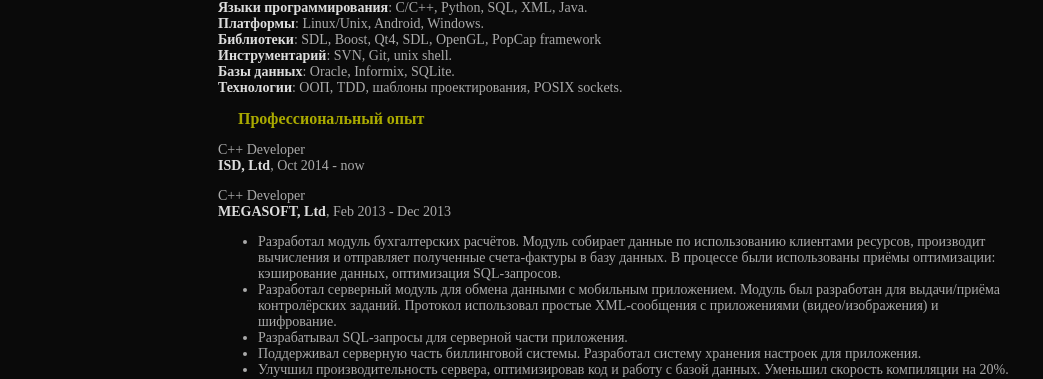
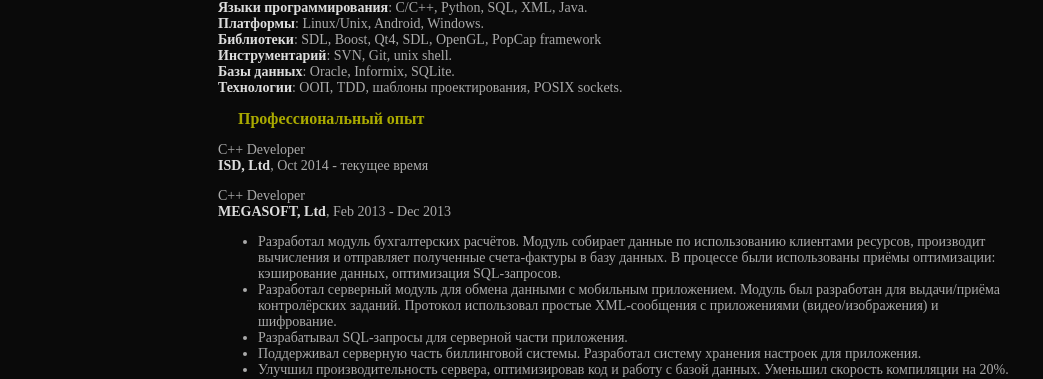
Before and after one commit to clckwrkbdgr/clckwrkbdgr.github.io, a Jekyll site: the page built from _posts/2014-10-12-cv-russian.md, in a window 1280 px wide. Shown: the part 192-571 px from the top of the page, without its empty margins (0-1043 px from the left). Built offline with Jekyll 4.4.1, drawn with Linux system fonts in a browser that asks for light colours; Markdown is read by kramdown in place of the engine named in the settings.

Commit message:
Fixed 'till now' lines in CVs.

```diff
--- a/_posts/2014-10-12-cv-russian.md
+++ b/_posts/2014-10-12-cv-russian.md
@@ -20,7 +20,7 @@
 ## Профессиональный опыт
 
 C++ Developer
-**ISD, Ltd**, Oct 2014 - now
+**ISD, Ltd**, Oct 2014 - текущее время
 
 C++ Developer
 **MEGASOFT, Ltd**, Feb 2013 - Dec 2013
```
Also changed, not shown: _posts/2014-02-03-cv.md (+1 -1 lines).
